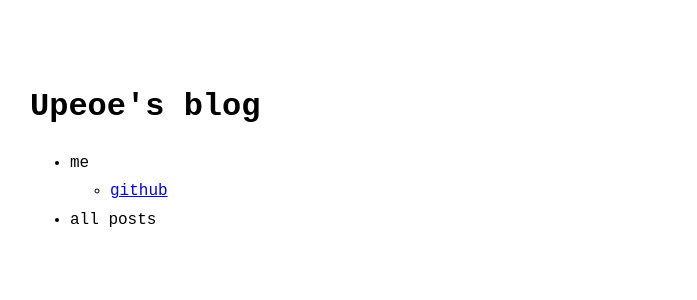
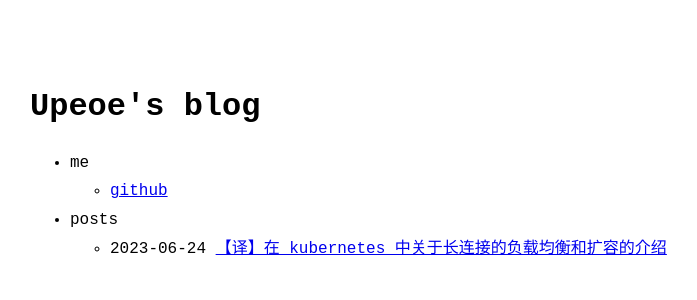
Before and after one commit to vurihuang/vurihuang.github.io, a Jekyll site: the page built from index.md, in a window 1280 px wide. Shown: the top 300 px of the page, without its empty margins (290-987 px from the left). Built offline with Jekyll 4.4.1, drawn with Linux system fonts in a browser that asks for light colours.

Commit message:
docs: update

```diff
--- a/_data/menu.yml
+++ b/_data/menu.yml
@@ -4,5 +4,5 @@ entries:
       - title: github
         url: https://github.com/upeoe/
 
-  - title: all posts
-    post_list:
+  - title: posts
+    post_list: true
--- /dev/null
+++ b/_posts/2023-06-24-kubernetes-long-lived-connections.md
@@ -0,0 +1,12 @@
+---
+layout: post
+title: 【译】在 Kubernetes 中关于长连接的负载均衡和扩容的介绍
+slug: kubernetes-long-lived-connections
+---
+
+---
+{: data-content="原文" }
+
+[Load balancing and scaling long-lived connections in Kubernetes](https://learnk8s.io/kubernetes-long-lived-connections)
+
+> TL;DR Kubernetes 不支持针对长连接的负载均衡，有些 Pods 相比可能会接收到更多的请求。如果你使用的是 HTTP/2, gRPC, RSockets, AMQP 或者其他类似数据库连接这种长连接方式，那么你可能需要考虑使用客户端层面的负载均衡。
```
